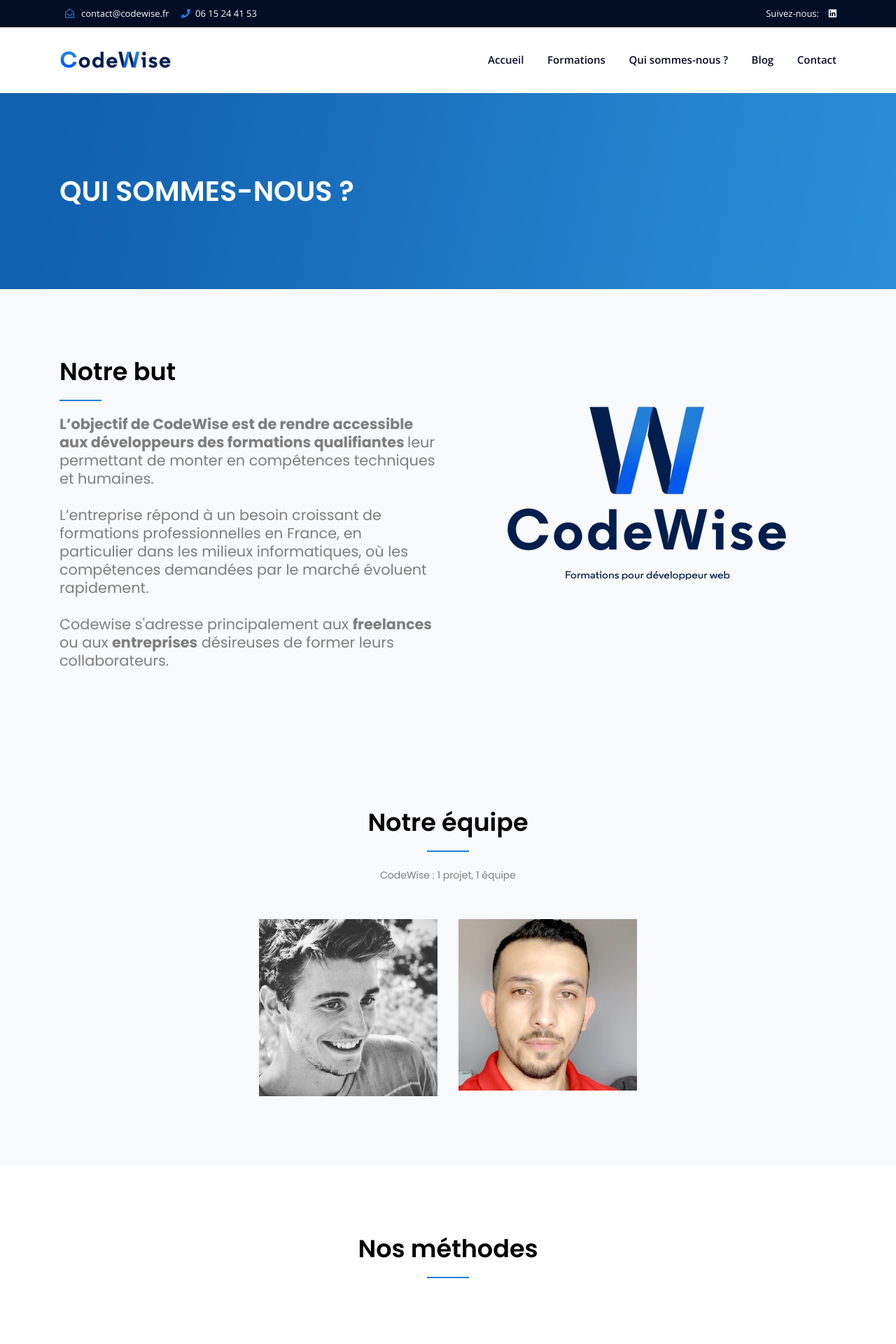
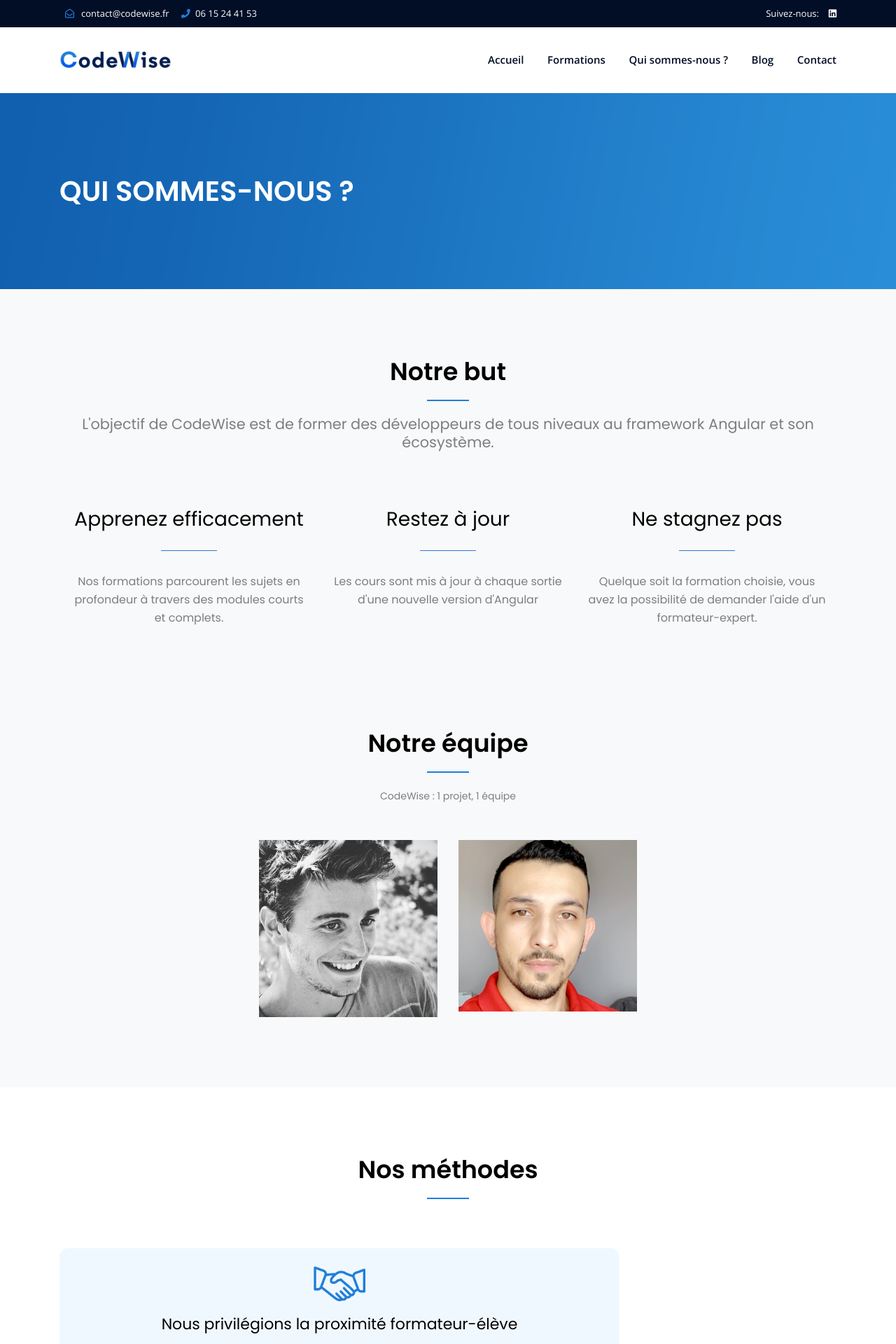
Before and after one commit to hubergerard/hubergerard.github.io, a Jekyll site: the page built from pages/about.html, in a window 1280 px wide. Shown: the top 1920 px of the page at 70% size. Built offline with Jekyll 4.4.1, drawn with Linux system fonts in a browser that asks for light colours; some of the changed text lies outside the part shown.

Commit message:
Change about us (#34)
* change page about us

```diff
--- a/assets/css/style.scss
+++ b/assets/css/style.scss
@@ -1050,6 +1050,23 @@
 	font-size: 1rem;
 }
 
+.block-box{
+	padding: 2vw;
+	border-radius: 1vw;
+	width: 800px;
+	margin-bottom: 50px;
+}
+
+.about-info-text .block-box:nth-of-type(odd) {
+	background-color: aliceblue;
+	align-self: flex-start;
+  }
+
+.about-info-text .block-box:nth-of-type(even) {
+	background-color: #f8f9fa;
+	align-self: flex-end;
+}
+
 /* 5. Service */
 
 .services-box {
@@ -2639,10 +2656,9 @@
 }
 
 .icon-bg {
-	border-radius: 50%;
-	width: 300px;
-	height: 300px;
-	background: white;
+	width: 10%;
+	margin-bottom: 20px;
+
 }
 
 .modal {
--- a/pages/about.html
+++ b/pages/about.html
@@ -7,24 +7,38 @@
 <section class="about-area grey-bg pb-60 pt-100">
     <div class="container">
         <div class="row">
-            <div class="col-xl-6 col-lg-6 mb-40">
-                <div class="section-title">
+            <div class="col-12 mb-40 text-center">
+                <div class="section-title service-title">
                     <h2>Notre but</h2>
                 </div>
                 <div class="about-content">
-                    <p><b>L’objectif de CodeWise est de rendre accessible aux développeurs des formations qualifiantes
-                        </b> leur permettant de monter en compétences techniques et humaines.<br /><br />
-                        L’entreprise répond à un besoin croissant de formations professionnelles en France, en
-                        particulier dans les milieux informatiques, où les compétences demandées par le marché évoluent
-                        rapidement. <br /><br />
-                        Codewise s'adresse principalement aux <b>freelances</b> ou aux <b>entreprises</b> désireuses de
-                        former leurs collaborateurs.
-                    </p>
+                    <p>L'objectif de CodeWise est de former des développeurs de tous niveaux au framework Angular et son écosystème.</p>
                 </div>
-            </div>
-            <div class="col-xl-6 col-lg-6 mb-20 md-margin d-none d-lg-block">
-                <div class="about-img text-center">
-                    <img src="{{site.baseurl}}/assets/img/about/logo4.webp" class="img-fluid" alt="{{site.title}}">
+                <div class="container d-flex flex-wrap justify-content-around mt-40">
+                    <div class="row">
+                        <div class="col-xl-4 d-flex align-items-center flex-column">
+                            <h3>Apprenez efficacement</h3>
+                            <hr class="about">
+                            <aside>
+                                <p class="about-text">Nos formations parcourent les sujets en profondeur à travers des modules courts et complets.</p>
+                            </aside>
+                        </div>
+                        <div class="col-xl-4 d-flex align-items-center flex-column">
+                            <h3>Restez à jour</h3>
+                            <hr class="about">
+                            <aside>
+                                <p class="about-text">Les cours sont mis à jour à chaque sortie d'une nouvelle version d'Angular</p>
+                            </aside>
+                        </div>
+                        <div class="col-xl-4 d-flex align-items-center flex-column">
+                            <h3>Ne stagnez pas</h3>
+                            <hr class="about">
+                            <aside>
+                                <p class="about-text"> Quelque soit la formation choisie, vous avez la possibilité de demander l'aide d'un formateur-expert.
+                                </p>
+                            </aside>
+                        </div>
+                    </div>
                 </div>
             </div>
         </div>
@@ -40,46 +54,27 @@
                 <div class="section-title service-title text-center mb-50">
                     <h2>Nos méthodes</h2>
                 </div>
-                <div class="about-info-text">
-                    <div class="text-left">
+                <div class="about-info-text d-flex flex-column">
+                    <div class="text-center block-box">
                         <div>
-                            <img src="{{site.url}}/assets/img/icons/about/eco.png" class="mw-90 mh-90 icon-bg" alt="ecologie"/>
-                            <h4>Nos cours intègrent les principes de conception responsable</h4>
-                        </div>
-                        <div>
-                            <p>La technologie engendre de plus en plus de consommation d’énergie. </p>
-
-                            <p>Alors qu’on sait qu’il faudrait en consommer de moins en moins. </p>
-
-                            <p>
-                                Nous pensons donc qu'il est primordial de communiquer avec les développeurs au sujet de
-                                la sobriété numérique et de la conception logicielle responsable.
-                            </p>
-
-                            <p>Car malgré l'urgence climatique, ces sujets restent très peu abordés.</p>
-
-                            <p>La technologie est neutre. Utilisons-la avec sagesse.</p>
-                        </div>
-                    </div>
-
-                    <div class="text-right">
-                        <div>
-                            <img src="{{site.url}}/assets/img/icons/about/proximite.png"
-                                class="mw-80 mh-80 icon-bg text-right" alt="proximité"/>
+                            <img src="/assets/img/icons/about/proximite.png"
+                                class="icon-bg text-right" alt="proximité"/>
                             <h4>Nous privilégions la proximité formateur-élève</h4>
                         </div>
                         <div>
-                            <p>Le nombre de participants à une formation est limité à 6 élèves.</p>
                             <p>
-                                Le formateur reste alors en mesure de fournir un accompagnement personnalisé à chaque
-                                élève.
+                                Les formations en présentiel sont limitées en nombres d’élèves pour que le formateur reste en mesure de fournir un accompagnement personnalisé à chacun.
+                            </p>
+                            <p>
+                                Nos formations en ligne offrent un suivi par un expert qui répondra à vos questions,
+                                clarifiera les concepts difficiles pour vous aider à réussir.
                             </p>
                         </div>
                     </div>
 
-                    <div>
-                        <div class="text-left">
-                            <img src="{{site.url}}/assets/img/icons/about/pratique.png" class="mw-90 mh-90 icon-bg" alt="pratique" />
+                    <div class="text-center block-box">
+                        <div>
+                            <img src="/assets/img/icons/about/pratique.png" class="icon-bg" alt="pratique" />
                             <h4>Nous vous formons par la pratique</h4>
                         </div>
                         <div>
@@ -94,90 +89,67 @@
                         </div>
                     </div>
 
-                    <div class="text-right">
+                    <div class="text-center block-box">
                         <div>
-                            <img src="{{site.url}}/assets/img/icons/about/agenda.png" class="mw-80 mh-80 icon-bg" alt="agenda"/>
+                            <img src="/assets/img/icons/about/agenda.png" class="icon-bg" alt="agenda"/>
                             <h4>Nous nous adaptons à votre emploi du temps</h4>
                         </div>
                         <div>
-                            <p>Toutes nos formations sont disponibles dans 2 formats : intensif ou  SPOC.</p>
                             <p>
-                                Soit à distance, soit en présentiel.
+                                Les formations e-learning sont accessibles à vie et à tout moment pour s'adapter à votre rythme.
                             </p>
-                            <p>Une formation intensive nécessite une interruption temporaire de votre activité
-                                professionnelle. Afin de limiter ce temps d'interruption, nos formations sont séparées
-                                en module courts, et délivrées de manière intensive.</p>
-                            <p>Quant aux SPOCs, il s'agit d'une série de cours et de séances de suivi espacés dans le
-                                temps. Ce format nous permet de nous adpater au mieux à vos disponibilités, et permet
-                                une meilleure assimilation dans la durée.</p>
+
+                            <p>
+                                Pour l'apprentissage en présentiel, nous pouvons nous adapter à votre emploi du temps grâce à différents formats (cours du soir, intensif, mi-temps).
+                            </p>
                         </div>
                     </div>
 
-                    <div class="text-left">
+                    <div class="text-center block-box">
                         <div>
-                            <img src="{{site.url}}/assets/img/icons/about/contenu.png" class="mw-90 mh-90 icon-bg" alt="contenu pédagogique"/>
+                            <img src="/assets/img/icons/about/contenu.png" class="icon-bg" alt="contenu pédagogique"/>
                             <h4>Nous concevons nous-même nos contenus</h4>
                         </div>
                         <div>
                             <p>
-                                Avec 2 objectifs en tête : pertinence et densité d'information.
+                                Nous sommes experts sur Angular et son écosystème.
                             </p>
                             <p>
-                                Nous pensons que le coeur de notre valeur vient de la qualité du contenu pédagogique que
-                                vous
-                                aurez à disposition.
+                                Nous avons eu l'occasion de former des grands groupes tel que la SNCF, Natixis, la chambre de commerce et d'industrie de Lyon.
                             </p>
-
                             <p>
-                                C'est pourquoi nos équipes dédient chaque semaine une partie de leur temps au
-                                renouvellement de
-                                la base de contenu pédagogique.
+                                Nos programmes vous aideront efficacement à atteindre vos objectifs et nous sommes impatients de partager nos connaissances avec vous.
                             </p>
                         </div>
                     </div>
 
-                    <div class="text-right">
+                    <div class="text-center block-box">
                         <div>
-                            <img src="{{site.url}}/assets/img/icons/about/demarche.png" class="mw-80 mh-80 icon-bg" alt="démarche administrative"/>
-                            <h4>Nous vous accompagnons dans vos démarches de financements</h4>
-                        </div>
-                        <div>
-
-                            <p>
-                                L'accès à la formation fait partie du droit français.
-                            </p>
-                            <p> Il est donc financé par diverses
-                                institutions
-                                dont les régions, les OPCO, Pôle-Emploi.
-                            </p>
-                            <p>
-                                Nous vous assistons dans les démarches de financement qui vous permettront de limiter
-                                (ou
-                                supprimer) vos frais de formations.
-                            </p>
-
-                        </div>
-                    </div>
-
-                    <div class="text-left">
-                        <div>
-                            <img src="{{site.url}}/assets/img/icons/about/apres-formation.png"
-                                class="mw-90 mh-90 icon-bg" alt="newsletter"/>
+                            <img src="/assets/img/icons/about/apres-formation.png"
+                                class="icon-bg" alt="newsletter"/>
                             <h4>Nous continuons de vous accompagner après la formation</h4>
                         </div>
                         <div>
-
                             <p>
-                                Après la formation, vous gardez un accès privilégié à tous les webinaires que nous
-                                diffusons.
+                                Après la formation, vous gardez un accès illimité à votre espace et à tous les webinaires à venir.
                             </p>
-
                             <p>
-                                Nous vous proposons également du contenu régulier sur notre blog de veille technologique
-                                - le <a href="{{site.blog-url}}" target="_blank" rel="noopener">WiseBlog</a> - ou sous forme de
-                                newsletter.
+                                Nous vous proposons également du contenu régulier sur notre blog de veille technologique <a href="{{site.blog-url}}" target="_blank" rel="noopener">WiseBlog</a>
                             </p>
-
+                        </div>
+                    </div>
+                    <div class="text-center block-box">
+                        <div>
+                            <img src="/assets/img/icons/about/eco.png" class="icon-bg" alt="ecologie"/>
+                            <h4>Nos cours intègrent les principes de conception responsable</h4>
+                        </div>
+                        <div>
+                            <p>La technologie engendre de plus en plus de consommation d’énergie. </p>
+                            <p>
+                                Nous pensons donc qu'il est primordial de communiquer avec les développeurs au sujet de
+                                la sobriété numérique et de la conception logicielle responsable.
+                            </p>
+                            <p>La technologie est neutre. Utilisons-la avec sagesse.</p>
                         </div>
                     </div>
 
```
Also changed, not shown: _includes/about.html (+1 -6 lines), assets/img/icons/about/agenda.png, assets/img/icons/about/apres-formation.png, assets/img/icons/about/contenu.png, assets/img/icons/about/demarche.png, assets/img/icons/about/eco.png, assets/img/icons/about/pratique.png, assets/img/icons/about/proximite.png.
